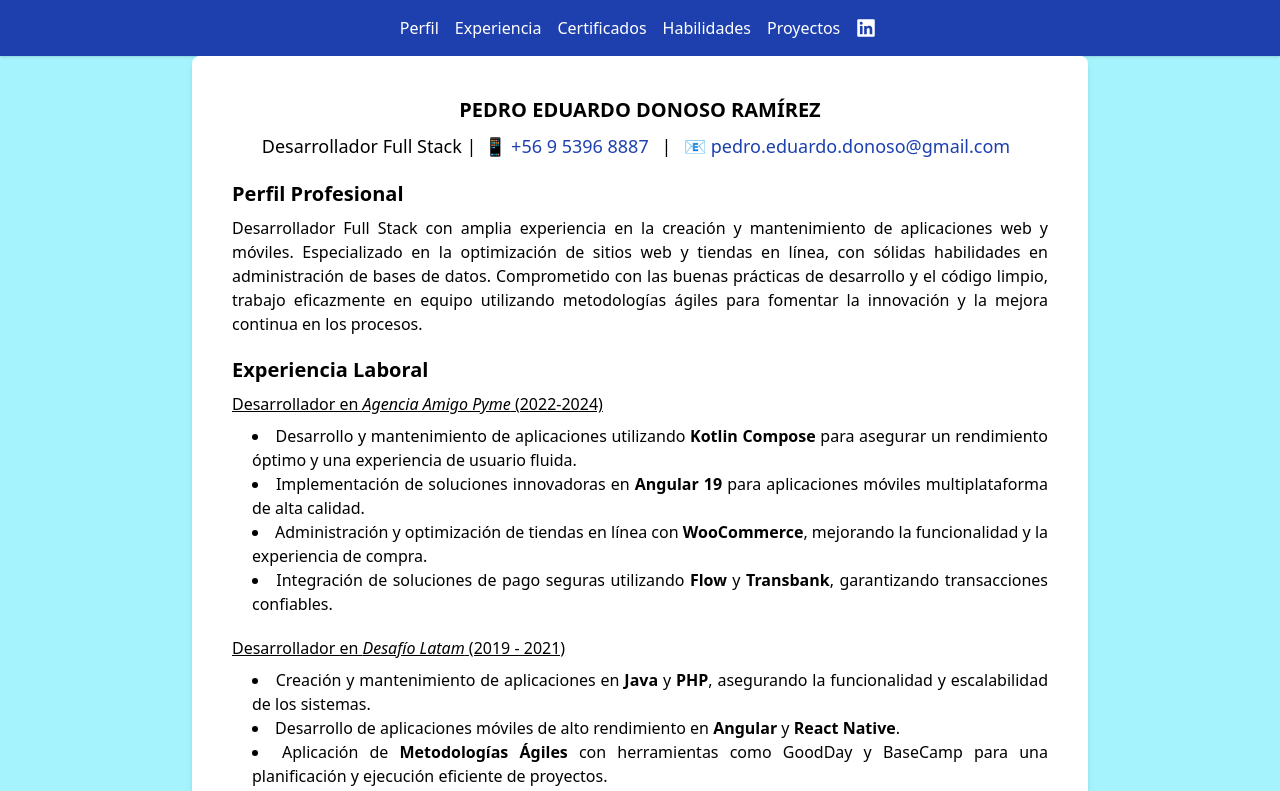
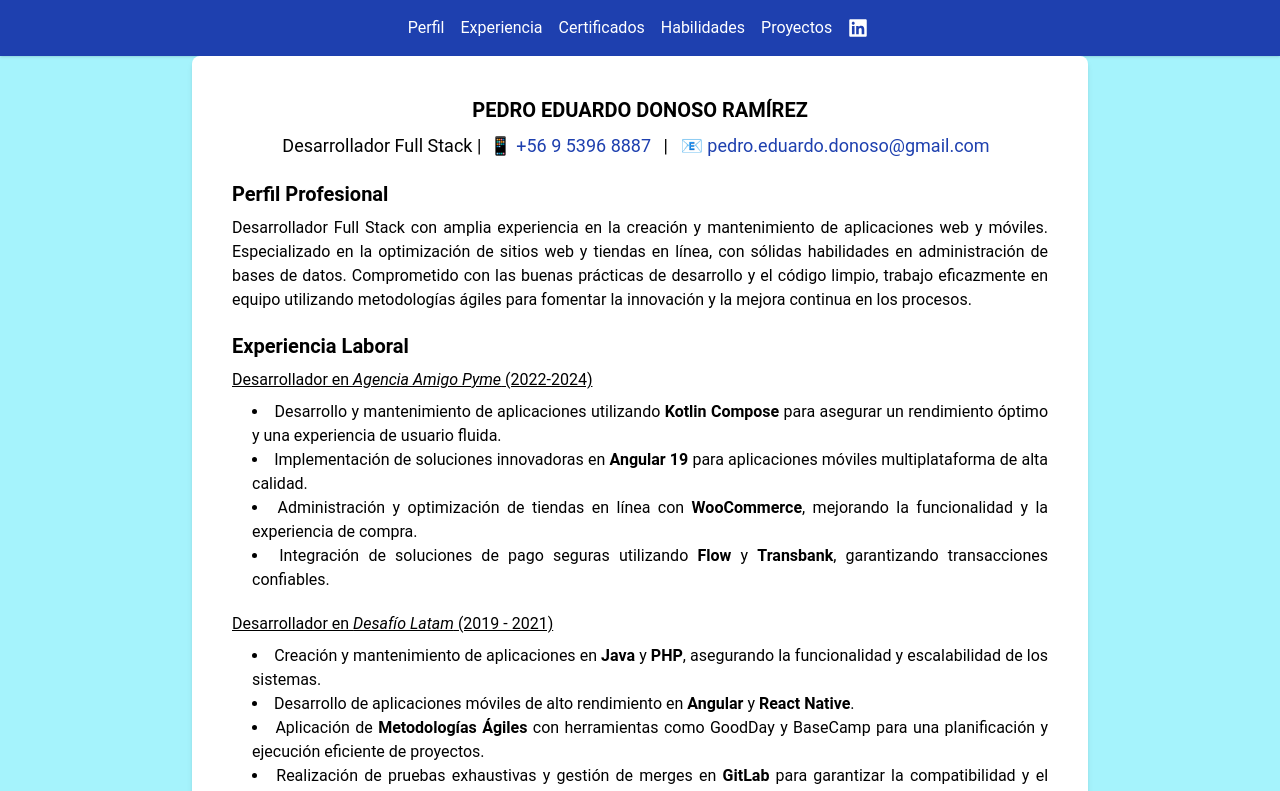
Before and after one commit to pedro-donoso/portafolio-nextjs, a Next.js app: page / in a window 1280 px wide. Shown: the top 791 px of the page. Built offline with nearby package versions, Linux system fonts and the light colour scheme.

Commit message:
fuente Roboto

```diff
--- a/app/layout.tsx
+++ b/app/layout.tsx
@@ -1,10 +1,15 @@
-import Topbar from '@/components/Topbar';
-import './globals.css';
+import Topbar from "@/components/Topbar";
+import "./globals.css";
+import Head from "next/head";
 
-export default function RootLayout({ children }: { children: React.ReactNode }) {
+export default function RootLayout({
+ children,
+}: {
+ children: React.ReactNode;
+}) {
  return (
   <html lang="es">
-    <body>
+   <body className="font-roboto">
     <div className="bg-cyan-200 min-h-screen">
      <Topbar />
      <main className="pb-10 max-4 max-w-5xl mx-auto">{children}</main>
--- a/tailwind.config.js
+++ b/tailwind.config.js
@@ -6,7 +6,11 @@ module.exports = {
   "./components/**/*.{js,ts,jsx,tsx}",
  ],
  theme: {
-  extend: {},
+  extend: {
+   fontFamily: {
+    roboto: ["Roboto", "sans-serif"],
+   },
+  },
  },
  plugins: [],
 };
```
Lines whose indentation alone changed are shown as unchanged.
